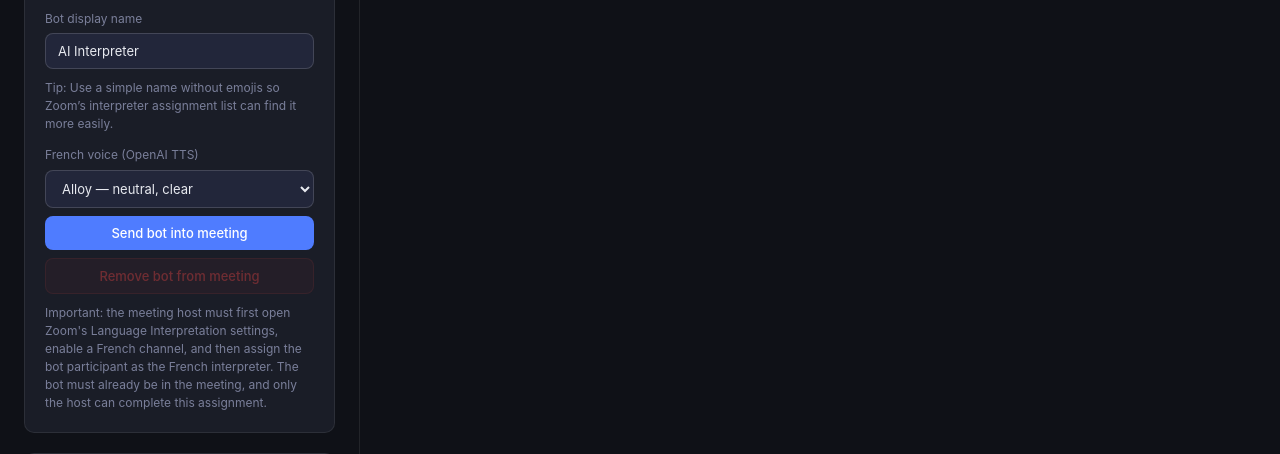
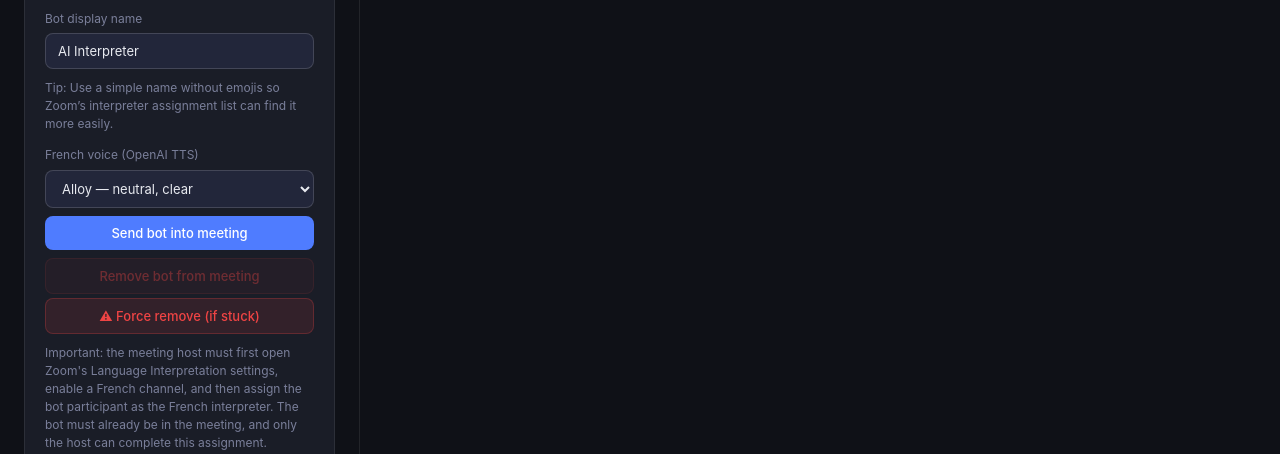
Before and after one commit to agbojosephjonah99-coder/zoom-ai-interpreter-, a website: page public/index.html in a window 1280 px wide. Shown: the part 346-800 px from the top of the page. Drawn offline with Linux system fonts and the light colour scheme; no server answers.

Commit message:
feat: add force remove bot button

```diff
--- a/public/index.html
+++ b/public/index.html
@@ -415,6 +415,7 @@
       </select>
       <button class="btn btn-join" id="joinBtn" onclick="joinMeeting()">Send bot into meeting</button>
       <button class="btn btn-leave" id="leaveBtn" onclick="leaveMeeting()" disabled>Remove bot from meeting</button>
+      <button class="btn" style="background:var(--red-bg);color:var(--red);border:1px solid rgba(239,68,68,.25);margin-top:4px" onclick="forceLeave()">⚠ Force remove (if stuck)</button>
       <p style="margin-top:10px;font-size:12px;color:var(--muted);line-height:1.5;">Important: the meeting host must first open Zoom's Language Interpretation settings, enable a French channel, and then assign the bot participant as the French interpreter. The bot must already be in the meeting, and only the host can complete this assignment.</p>
 
       <div class="assign-banner reminder" id="assignReminder">
@@ -626,6 +627,13 @@ async function joinMeeting() {
   if (!res.ok) alert('Error: ' + data.error);
 }
 
+async function forceLeave() {
+  await fetch('/api/force_leave', { method: 'POST' });
+  document.getElementById('joinBtn').disabled = false;
+  document.getElementById('leaveBtn').disabled = true;
+  alert('Bot forcefully removed');
+}
+
 async function leaveMeeting() {
   const btn = document.getElementById('leaveBtn');
   btn.disabled = true;
```
